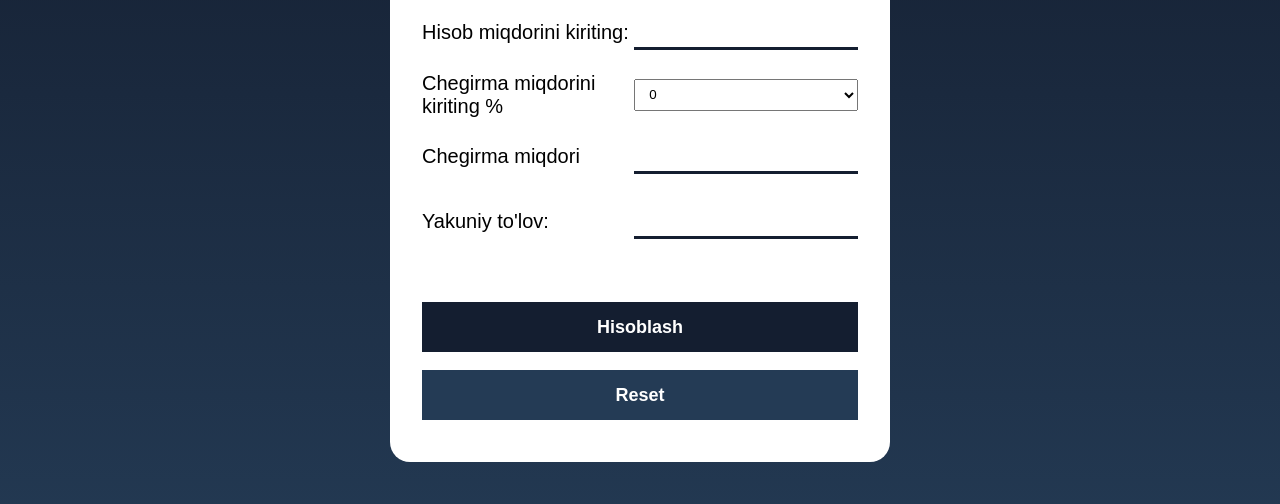
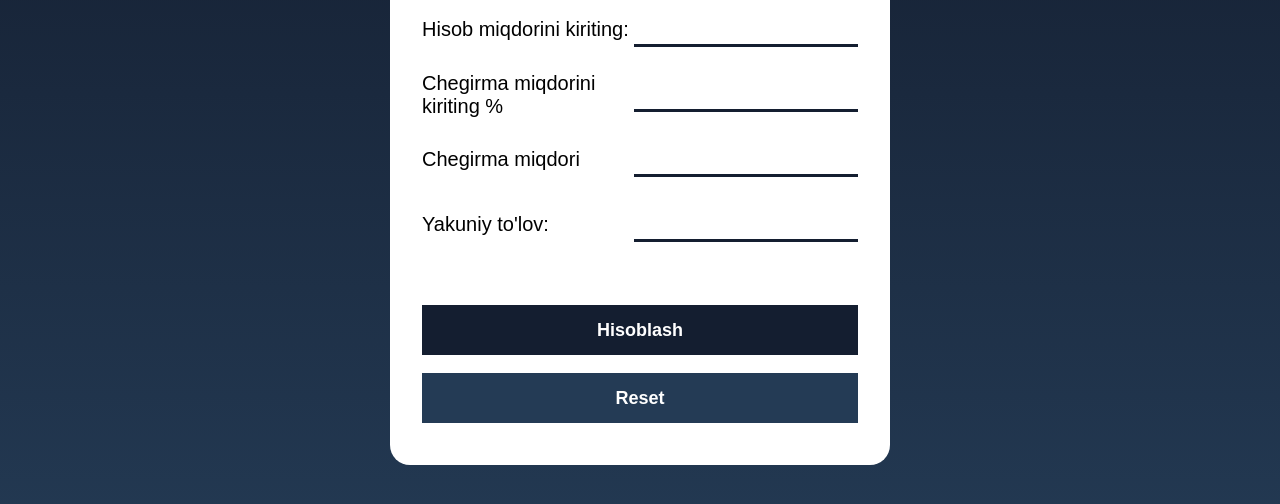
Before and after one commit to Husanboygulamov/Discount-calculate, a plain HTML site: page index.html in a window 1280 px wide. Shown: the part 210-714 px from the top of the page. Drawn offline with Linux system fonts and the light colour scheme.

Commit message:
new input add

```diff
--- a/index.html
+++ b/index.html
@@ -16,7 +16,7 @@
         <form action="#">
             <div class="input-item">
                 <label for="amount">Hisob miqdorini kiriting: </label>
-                <input type="text" id="amount">
+                <input type="number" id="amount">
             </div>
 
             <div class="input-item">
@@ -24,13 +24,7 @@
                     Chegirma miqdorini kiriting %
                 </label>
 
-                <select name="percentage" id="discount-percentage">
-                    <option value="0">0</option>
-                    <option value="10">10</option>
-                    <option value="15">15</option>
-                    <option value="20">20</option>
-                    <option value="25">25</option>
-                </select>
+              <input type="number" id="discount-percentage" minlength="1" maxlength="5">
             </div>
 
             <div class="input-item">
```
